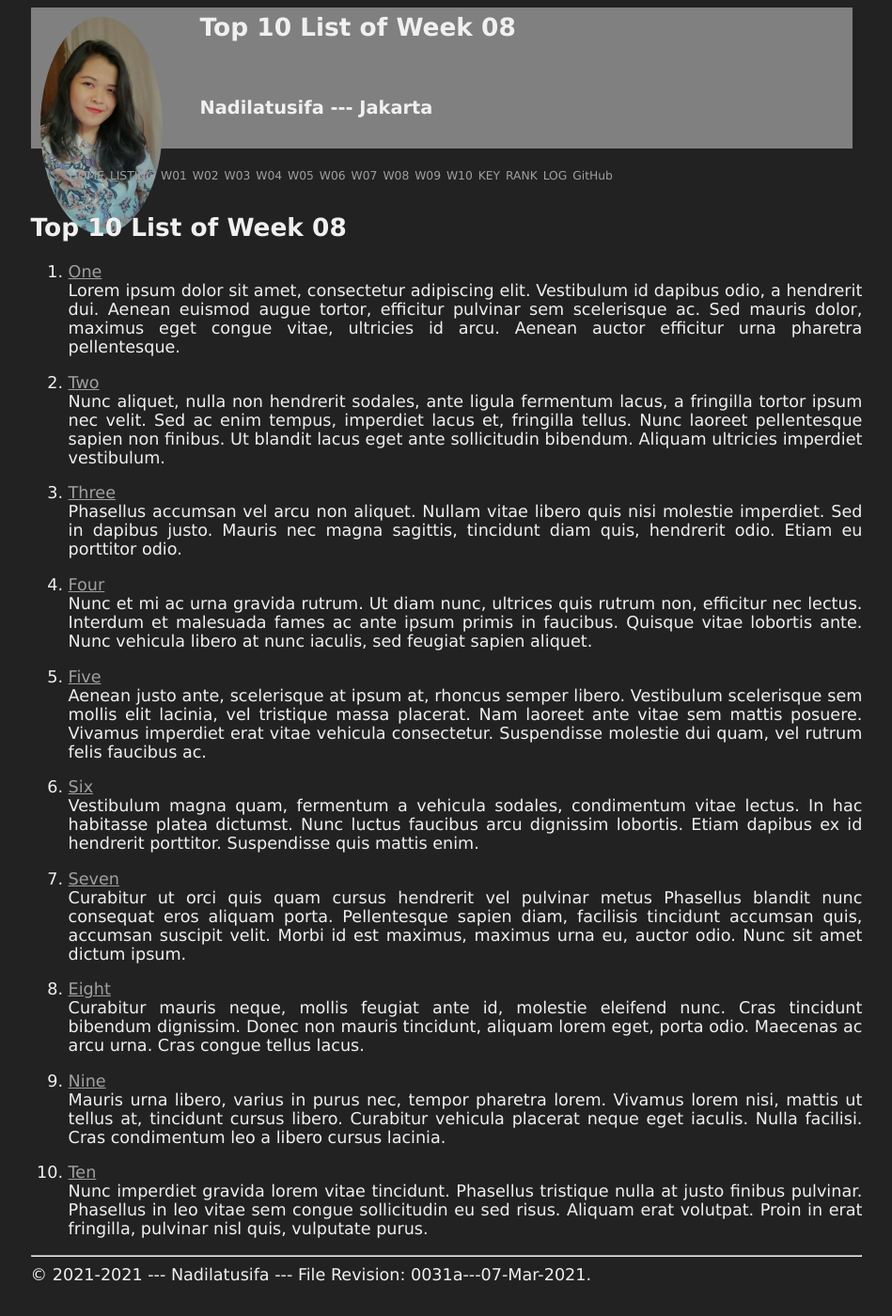
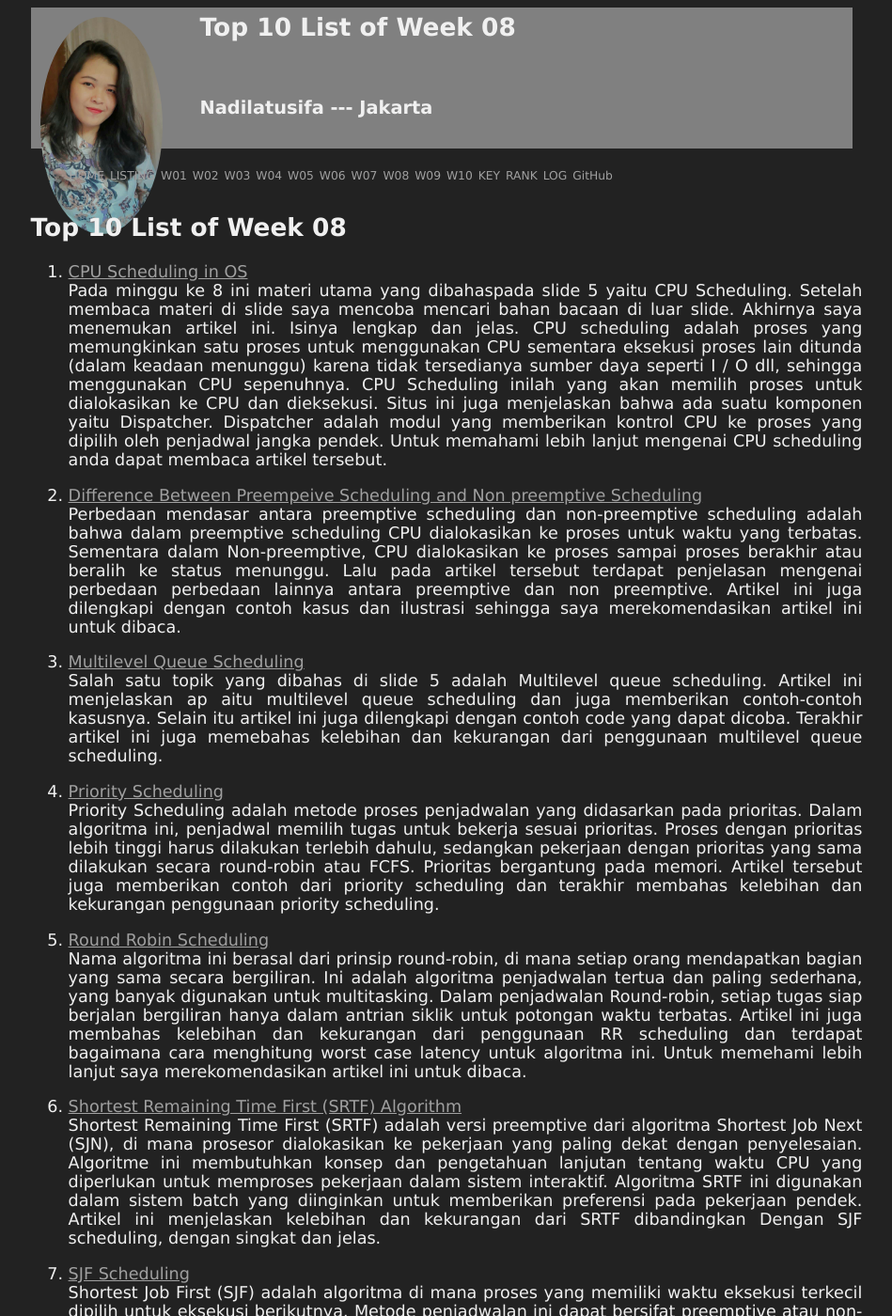
Before and after one commit to nadilatusifa12/os211, a Jekyll site: the page built from w08.md, in a window 1280 px wide and 1400 px high. Shown: the whole window at 94% size, without its empty margins (165-1114 px from the left). Built offline with Jekyll 4.4.1, drawn with Linux system fonts in a browser that asks for light colours; our own code applies the rules of GitHub Pages for plain Markdown files; some of the changed text lies outside the part shown.

Commit message:
Push week 08

```diff
--- a/w08.md
+++ b/w08.md
@@ -5,72 +5,34 @@ permalink: /W08/
 
 # Top 10 List of Week 08
 
-1. [One](https://en.wikipedia.org/wiki/1)<br>
-Lorem ipsum dolor sit amet, consectetur adipiscing elit.
-Vestibulum id dapibus odio, a hendrerit dui.
-Aenean euismod augue tortor, efficitur pulvinar sem scelerisque ac.
-Sed mauris dolor, maximus eget congue vitae, ultricies id arcu.
-Aenean auctor efficitur urna pharetra pellentesque.
+1. [CPU Scheduling in OS]( https://www.studytonight.com/operating-system/cpu-scheduling)<br>
+Pada minggu ke 8 ini materi utama yang dibahaspada slide 5 yaitu CPU Scheduling. Setelah membaca materi di slide saya mencoba mencari bahan bacaan di luar slide. Akhirnya saya menemukan artikel ini. Isinya lengkap dan jelas.  CPU scheduling adalah proses yang memungkinkan satu proses untuk menggunakan CPU sementara eksekusi proses lain ditunda (dalam keadaan menunggu) karena tidak tersedianya sumber daya seperti I / O dll, sehingga menggunakan CPU sepenuhnya. CPU Scheduling inilah yang akan memilih proses untuk dialokasikan ke CPU dan dieksekusi. Situs ini juga menjelaskan bahwa ada suatu komponen yaitu Dispatcher. Dispatcher adalah modul yang memberikan kontrol CPU ke proses yang dipilih oleh penjadwal jangka pendek. Untuk memahami lebih lanjut mengenai CPU scheduling anda dapat membaca artikel tersebut.
 
-2. [Two](https://en.wikipedia.org/wiki/2)<br>
-Nunc aliquet, nulla non hendrerit sodales, ante ligula fermentum lacus, a fringilla tortor ipsum nec velit.
-Sed ac enim tempus, imperdiet lacus et, fringilla tellus.
-Nunc laoreet pellentesque sapien non finibus.
-Ut blandit lacus eget ante sollicitudin bibendum.
-Aliquam ultricies imperdiet vestibulum.
+2. [Difference Between Preempeive Scheduling and Non preemptive Scheduling]( https://techdifferences.com/difference-between-preemptive-and-non-preemptive-scheduling-in-os.html)<br>
+Perbedaan mendasar antara  preemptive scheduling dan non-preemptive scheduling adalah bahwa dalam preemptive scheduling CPU dialokasikan ke proses untuk waktu yang terbatas. Sementara dalam Non-preemptive, CPU dialokasikan ke proses sampai proses berakhir atau beralih ke status menunggu. Lalu pada artikel tersebut terdapat penjelasan mengenai perbedaan perbedaan lainnya antara preemptive dan non preemptive. Artikel ini juga dilengkapi dengan contoh kasus dan ilustrasi sehingga saya merekomendasikan artikel ini untuk dibaca.
 
-3. [Three](https://en.wikipedia.org/wiki/3)<br>
-Phasellus accumsan vel arcu non aliquet.
-Nullam vitae libero quis nisi molestie imperdiet.
-Sed in dapibus justo.
-Mauris nec magna sagittis, tincidunt diam quis, hendrerit odio.
-Etiam eu porttitor odio.
+3. [Multilevel Queue Scheduling]( https://www.studytonight.com/operating-system/multilevel-queue-scheduling)<br>
+Salah satu topik yang dibahas di slide 5 adalah Multilevel queue scheduling. Artikel ini menjelaskan ap aitu multilevel queue scheduling dan juga memberikan contoh-contoh kasusnya. Selain itu artikel ini juga dilengkapi dengan contoh code yang dapat dicoba. Terakhir artikel ini juga memebahas kelebihan dan kekurangan dari penggunaan multilevel queue scheduling.
 
-4. [Four](https://en.wikipedia.org/wiki/4)<br>
-Nunc et mi ac urna gravida rutrum.
-Ut diam nunc, ultrices quis rutrum non, efficitur nec lectus.
-Interdum et malesuada fames ac ante ipsum primis in faucibus.
-Quisque vitae lobortis ante.
-Nunc vehicula libero at nunc iaculis, sed feugiat sapien aliquet.
+4. [Priority Scheduling]( https://www.guru99.com/priority-scheduling-program.html)<br>
+Priority Scheduling  adalah metode proses penjadwalan yang didasarkan pada prioritas. Dalam algoritma ini, penjadwal memilih tugas untuk bekerja sesuai prioritas. Proses dengan prioritas lebih tinggi harus dilakukan terlebih dahulu, sedangkan pekerjaan dengan prioritas yang sama dilakukan secara round-robin atau FCFS. Prioritas bergantung pada memori. Artikel tersebut juga memberikan contoh dari priority scheduling dan terakhir membahas kelebihan dan kekurangan penggunaan priority scheduling.
 
-5. [Five](https://en.wikipedia.org/wiki/5)<br>
-Aenean justo ante, scelerisque at ipsum at, rhoncus semper libero.
-Vestibulum scelerisque sem mollis elit lacinia, vel tristique massa placerat.
-Nam laoreet ante vitae sem mattis posuere.
-Vivamus imperdiet erat vitae vehicula consectetur.
-Suspendisse molestie dui quam, vel rutrum felis faucibus ac.
+5. [Round Robin Scheduling]( https://www.guru99.com/round-robin-scheduling-example.html)<br>
+Nama algoritma ini berasal dari prinsip round-robin, di mana setiap orang mendapatkan bagian yang sama secara bergiliran. Ini adalah algoritma penjadwalan tertua dan paling sederhana, yang banyak digunakan untuk multitasking. Dalam penjadwalan Round-robin, setiap tugas siap berjalan bergiliran hanya dalam antrian siklik untuk potongan waktu terbatas. Artikel ini juga membahas kelebihan dan kekurangan dari penggunaan RR scheduling dan terdapat bagaimana cara menghitung worst case latency untuk algoritma ini. Untuk memehami lebih lanjut saya merekomendasikan artikel ini untuk dibaca.
 
-6. [Six](https://en.wikipedia.org/wiki/6)<br>
-Vestibulum magna quam, fermentum a vehicula sodales, condimentum vitae lectus.
-In hac habitasse platea dictumst.
-Nunc luctus faucibus arcu dignissim lobortis.
-Etiam dapibus ex id hendrerit porttitor.
-Suspendisse quis mattis enim.
+6. [Shortest Remaining Time First (SRTF) Algorithm]( https://www.geeksforgeeks.org/introduction-of-shortest-remaining-time-first-srtf-algorithm/)<br>
+Shortest Remaining Time First (SRTF) adalah versi preemptive dari algoritma Shortest Job Next (SJN), di mana prosesor dialokasikan ke pekerjaan yang paling dekat dengan penyelesaian. Algoritme ini membutuhkan konsep dan pengetahuan lanjutan tentang waktu CPU yang diperlukan untuk memproses pekerjaan dalam sistem interaktif. Algoritma SRTF ini digunakan dalam sistem batch yang diinginkan untuk memberikan preferensi pada pekerjaan pendek. Artikel ini menjelaskan kelebihan dan kekurangan dari SRTF dibandingkan Dengan SJF scheduling, dengan singkat dan jelas.
 
-7. [Seven](https://en.wikipedia.org/wiki/7)<br>
-Curabitur ut orci quis quam cursus hendrerit vel pulvinar metus
-Phasellus blandit nunc consequat eros aliquam porta.
-Pellentesque sapien diam, facilisis tincidunt accumsan quis, accumsan suscipit velit.
-Morbi id est maximus, maximus urna eu, auctor odio.
-Nunc sit amet dictum ipsum.
+7. [SJF Scheduling]( https://www.guru99.com/shortest-job-first-sjf-scheduling.html)<br>
+Shortest Job First (SJF) adalah algoritma di mana proses yang memiliki waktu eksekusi terkecil dipilih untuk eksekusi berikutnya. Metode penjadwalan ini dapat bersifat preemptive atau non-preemptive. Ini secara signifikan mengurangi waktu tunggu rata-rata untuk proses lain yang menunggu eksekusi. SJF terbagi lagi menjadi dua yaitu Non-Preemtive SJF, dan Preemtive SJF. Keduanya dibahas bagaimana cara kerja masing-masingnya, dengan jelas dan dengan contoh.
 
-8. [Eight](https://en.wikipedia.org/wiki/8)<br>
-Curabitur mauris neque, mollis feugiat ante id, molestie eleifend nunc.
-Cras tincidunt bibendum dignissim.
-Donec non mauris tincidunt, aliquam lorem eget, porta odio.
-Maecenas ac arcu urna.
-Cras congue tellus lacus.
+8. [FCFS Scheduling]( https://www.guru99.com/fcfs-scheduling.html)<br>
+First Come First Serve (FCFS) adalah algoritme penjadwalan sistem operasi yang secara otomatis menjalankan permintaan dan proses yang diantrekan sesuai urutan kedatangannya. Ini adalah algoritma penjadwalan CPU termudah dan paling sederhana. Dalam jenis algoritme ini, proses yang meminta CPU terlebih dahulu mendapatkan alokasi CPU terlebih dahulu. Ini dikelola dengan antrian FIFO. Bentuk lengkap FCFS adalah First Come First Serve. Terakhir artikel ini juga membahas tentang kriteria, kelebihan dan kekurangan dari FCFS scheduling.
 
-9. [Nine](https://en.wikipedia.org/wiki/9)<br>
-Mauris urna libero, varius in purus nec, tempor pharetra lorem.
-Vivamus lorem nisi, mattis ut tellus at, tincidunt cursus libero.
-Curabitur vehicula placerat neque eget iaculis.
-Nulla facilisi.
-Cras condimentum leo a libero cursus lacinia.
+9. [Multiple Processor Scheduling]( https://www.geeksforgeeks.org/multiple-processor-scheduling-in-operating-system/)<br>
+Pada Multiple-Processor Scheduling, tersedia multiple CPU sehingga Load Sharing mungkin terjadi, yang tentunya Multiple-Processor Scheduling akan lebih kompleks daripada Single Processor Scheduling
+Salah satu pendekatannya adalah ketika semua keputusan penjadwalan dan pemrosesan I / O ditangani oleh satu prosesor yang disebut Master Server dan prosesor lainnya hanya mengeksekusi kode pengguna. Ini sederhana dan mengurangi kebutuhan berbagi data. Keseluruhan skenario ini disebut Asymmetric Multiprocessing.
+Pendekatan kedua adalah setiap prosesor melakukan penjadwalan sendiri. Semua proses mungkin dalam antrian siap umum atau setiap prosesor mungkin memiliki antrian pribadi sendiri . Skenario ini disebut Symmetric Multiprocessing.
 
-10. [Ten](https://en.wikipedia.org/wiki/10)<br>
-Nunc imperdiet gravida lorem vitae tincidunt.
-Phasellus tristique nulla at justo finibus pulvinar.
-Phasellus in leo vitae sem congue sollicitudin eu sed risus.
-Aliquam erat volutpat.
-Proin in erat fringilla, pulvinar nisl quis, vulputate purus.
+10. [Thread Scheduling]( https://www.geeksforgeeks.org/thread-scheduling/)<br>
+Salah satu topik yang dibahas di Slide chapter 5 ini adalah Thread Scheduling. Artikel ini membahas bagaimana Penjadwalan utas tingkat pengguna (ULT) ke utas tingkat kernel (KLT) melalui proses leightweight (LWP) oleh pengembang aplikasi, Penjadwalan utas tingkat kernel oleh penjadwal sistem untuk melakukan fungsi os unik yang berbeda. Artikel ini juga membahas tentang contention scope. Secara keseluruhan artikel ini  rekomended ukarena terdapat penjelasan yang ringkas dan juga terdapat ilustrasi sehingga materi lebih jelas.
```
